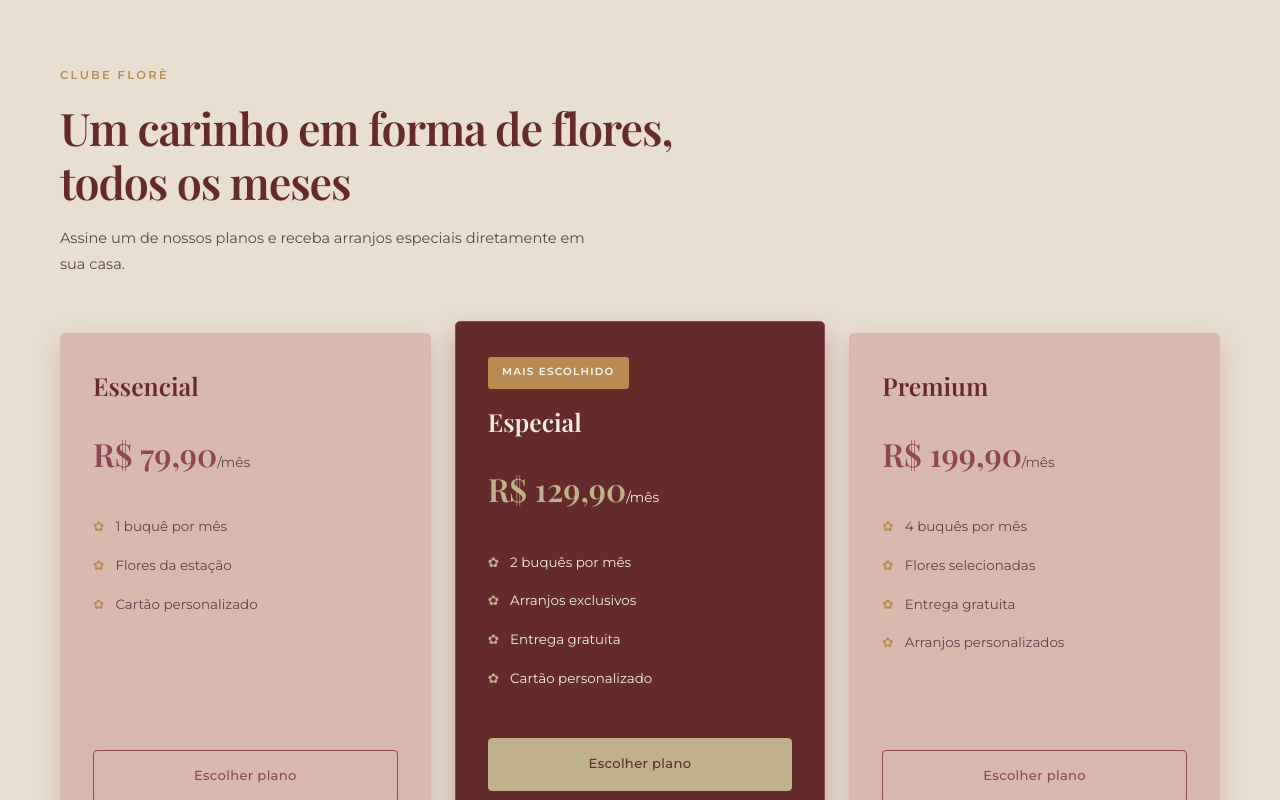
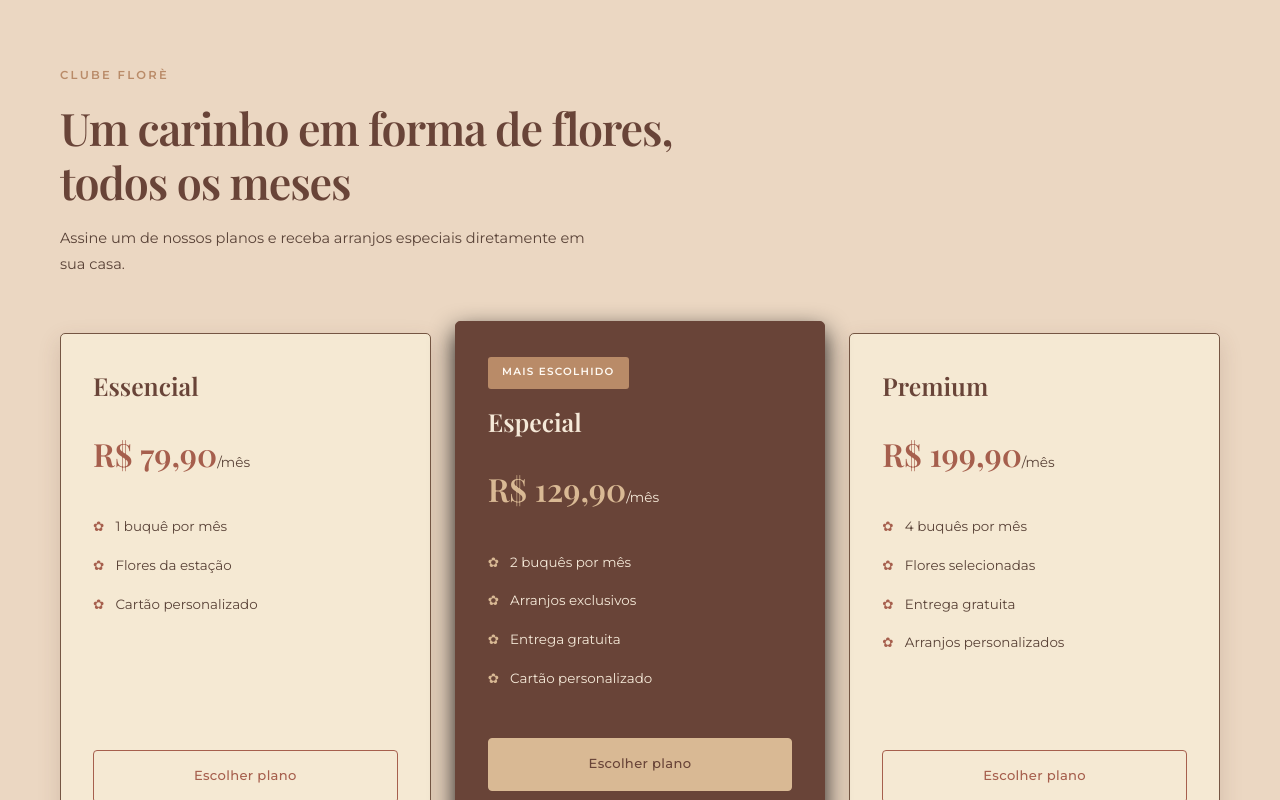
Before and after one commit to anavani-jpg/fil--floricultura, a plain HTML site: page index.html in a window 1280 px wide. Shown: the part 2000-2800 px from the top of the page. Drawn offline with nearby package versions, Linux system fonts and the light colour scheme.

Commit message:
mudança de cores pronto

```diff
--- a/style.css
+++ b/style.css
@@ -1,29 +1,30 @@
 
 /* =========================================================
    STYLE.CSS — FLORÈ FLORICULTURA
-   Paleta Cottagecore — delicada, natural e elegante
-   ========================================================= */
+   Paleta quente — Caramelo, Canela e Terracota
+   Delicada, acolhedora e elegante
+========================================================= */
 
 
 /* 1. CORES E FONTES */
 
 :root {
-    --bordo: #642B2A;
-    --bordo-claro: #713642;
-    --burgundy: #8F4752;
+    --bordo: #694438;
+    --bordo-claro: #805744;
+    --burgundy: #A65F4D;
 
-    --rosa: #8F4752;
-    --rosa-claro: #BEB18C;
-    --rosa-suave: #E5DCC9;
+    --rosa: #C77F68;
+    --rosa-claro: #D9B994;
+    --rosa-suave: #EBD7C2;
 
-    --verde: #B88B52;
-    --verde-claro: #C5A16D;
+    --verde: #B98B68;
+    --verde-claro: #786758;
 
-    --marfim: #F3EEE3;
-    --marfim-escuro: #DED3BD;
+    --marfim: #F5E9D8;
+    --marfim-escuro: #E2CDB5;
 
-    --texto: #594447;
-    --branco: #FAF7F0;
+    --texto: #594237;
+    --branco: #FFFAF3;
 
     --raio: 18px;
 
@@ -178,7 +179,7 @@ em {
 }
 
 .secao-escura {
-    background: #E8DFD0;
+    background: #EBD7C2;
 }
 
 .secao-cabecalho {
@@ -220,7 +221,7 @@ em {
     position: sticky;
     top: 0;
     z-index: 100;
-    box-shadow: 0 4px 20px rgba(100, 43, 42, .15);
+    box-shadow: 0 4px 20px rgba(105, 68, 56, .18);
 }
 
 .topo-conteudo {
@@ -381,7 +382,7 @@ em {
 
 .card-servico:hover {
     transform: translateY(-7px);
-    box-shadow: 0 15px 30px rgba(100, 43, 42, .09);
+    box-shadow: 0 15px 30px rgba(105, 68, 56, .10);
     border-color: var(--rosa-claro);
 }
 
@@ -450,19 +451,19 @@ em {
     display: flex;
     flex-direction: column;
     align-items: flex-start;
-    background: #D8B9AE;
-    border: 1px solid #D8B9AE;
+    background: #F5E9D3;
+    border: 1px solid #755643;
     border-radius: 5px;
     padding: 2.3rem 2rem;
     gap: 1rem;
-    box-shadow: 0 8px 22px rgba(143, 71, 82, .25);
+    box-shadow: 0 8px 22px rgba(105, 68, 56, .18);
     transition: transform .35s ease, box-shadow .35s ease;
 }
 
 .plano:hover {
     transform: translateY(-9px);
-    border-color: #8F4752;
-    box-shadow: 0 16px 30px rgba(143, 71, 82, .40);
+    border-color: var(--rosa);
+    box-shadow: 0 16px 30px rgba(105, 68, 56, .25);
 }
 
 .plano h3 {
@@ -495,7 +496,7 @@ em {
 
 .plano-lista li::before {
     content: "✿";
-    color: var(--verde);
+    color: var(--burgundy);
     margin-right: .7rem;
 }
 
@@ -509,9 +510,9 @@ em {
 
 .plano-destaque {
     background: var(--bordo);
-    border: 1px solid #8F4752;
+    border: 1px solid var(--bordo);
     transform: translateY(-12px);
-    box-shadow: 0 10px 25px rgba(143, 71, 82, .40);
+    box-shadow: 0 10px 25px rgb(24, 22, 22);
 }
 
 .plano-destaque h3,
@@ -540,7 +541,7 @@ em {
 
 .plano-destaque:hover {
     transform: translateY(-18px);
-    box-shadow: 0 18px 35px rgba(143, 71, 82, .50);
+    box-shadow: 0 18px 35px rgba(105, 68, 56, .40);
 }
 
 
@@ -580,7 +581,7 @@ em {
     color: var(--branco);
     font-weight: 500;
     font-size: .85rem;
-    background: linear-gradient(transparent, rgba(100, 43, 42, .8));
+    background: linear-gradient(transparent, rgba(105, 68, 56, .85));
 }
 
 .bento-1 {
@@ -702,7 +703,7 @@ em {
 
 .rodape-copy {
     text-align: center;
-    border-top: 1px solid rgba(243, 238, 227, .18);
+    border-top: 1px solid rgba(245, 233, 216, .18);
     margin-top: 3.5rem;
     padding-top: 1.5rem;
     font-size: .73rem;
```
